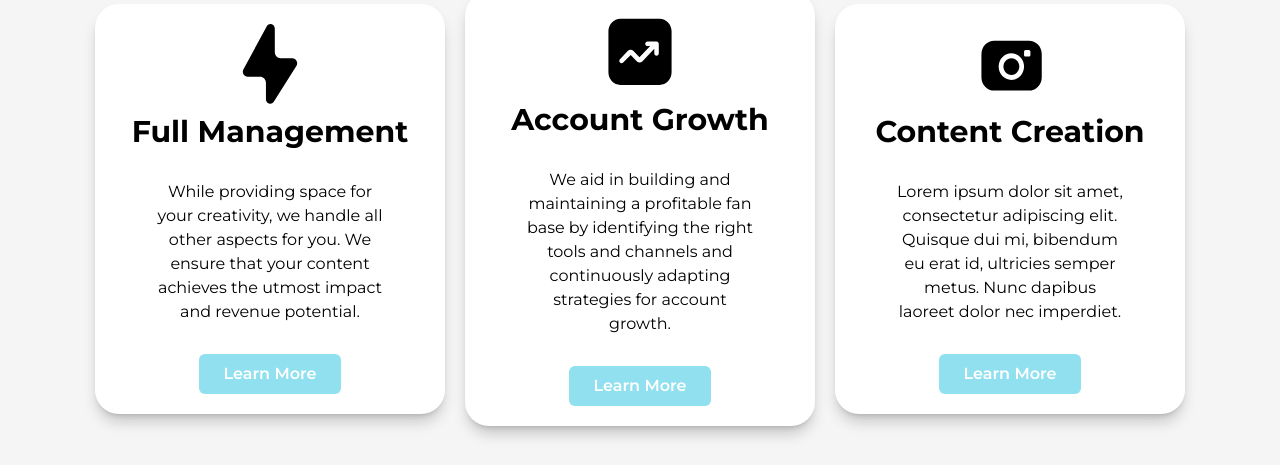
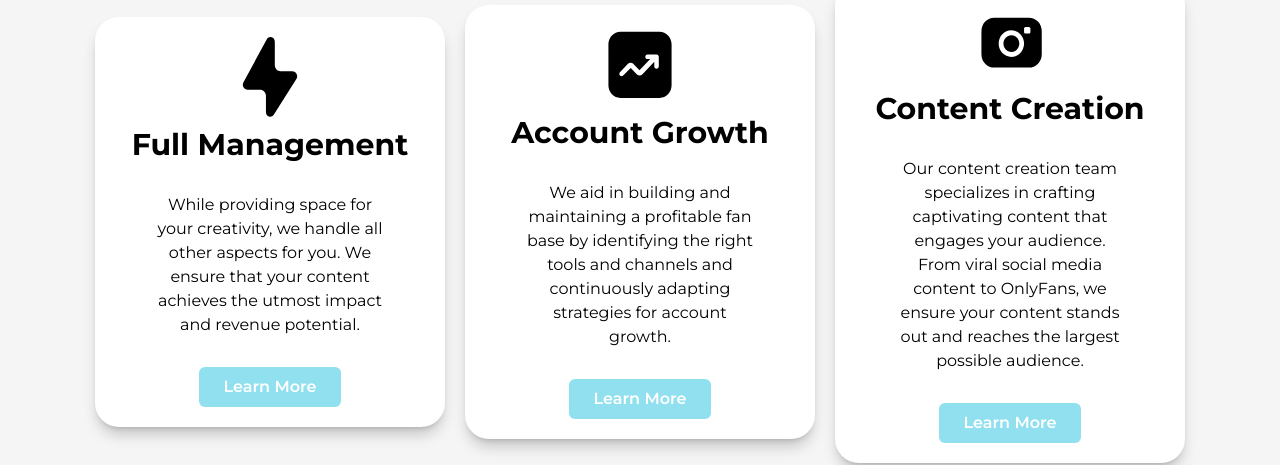
Before and after one commit to Btve/site, a Next.js app: page / in a window 1280 px wide. Shown: the part 1131-1596 px from the top of the page. Built offline with nearby package versions, Linux system fonts and the light colour scheme.

Commit message:
Add files via upload

```diff
--- a/components/sections/Service.tsx
+++ b/components/sections/Service.tsx
@@ -79,7 +79,7 @@ const ServiceA: ServiceT[] = [
     ),
     title: "Content Creation",
     description:
-      "Lorem ipsum dolor sit amet, consectetur adipiscing elit. Quisque dui mi, bibendum eu erat id, ultricies semper metus. Nunc dapibus laoreet dolor nec imperdiet.",
+      "Our content creation team specializes in crafting captivating content that engages your audience. From viral social media content to OnlyFans, we ensure your content stands out and reaches the largest possible audience.",
     link: "#contact",
   },
 ];
```
